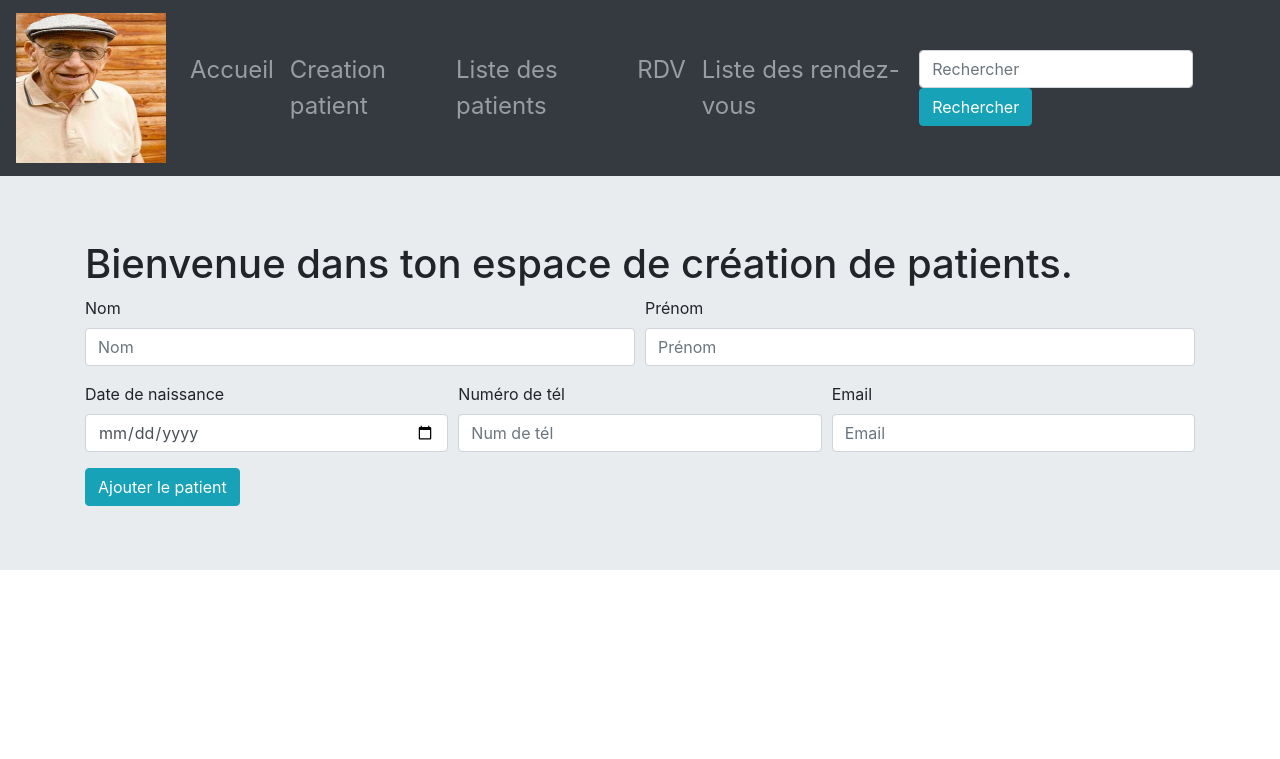
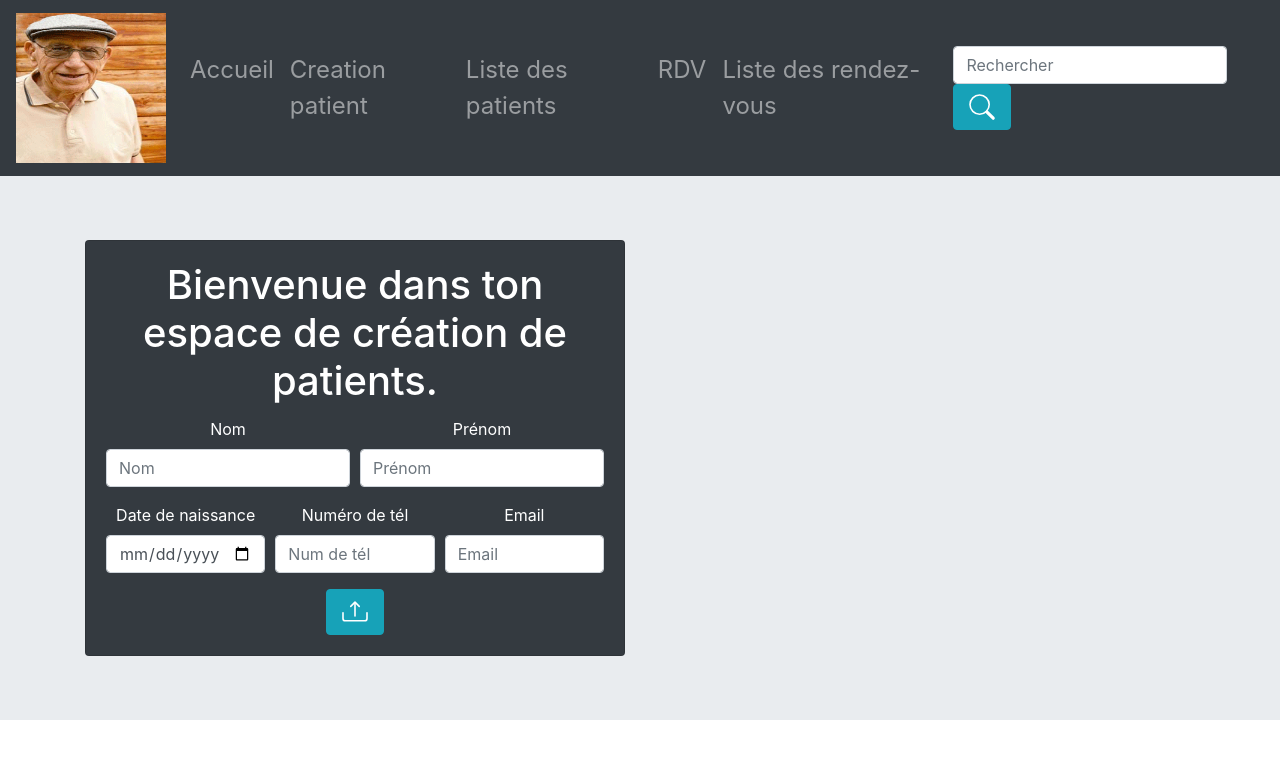
Before and after one commit to LiSplib/testsql, a PHP site: page /Exercices-PDO-partie-2/ajout_patient.php in a window 1280 px wide. Shown: the top 759 px of the page. Run offline with PHP 8.4, Linux system fonts and the light colour scheme.

Commit message:
Edit button style

```diff
--- a/ajout_patient.php
+++ b/ajout_patient.php
@@ -2,8 +2,11 @@
 include 'head.php';
 
 ?>
-
-<h1>Bienvenue dans ton espace de création de patients.</h1>
+<div class="row">
+    <div class="col-sm-6">
+        <div class="card bg-dark text-white text-center">
+            <div class="card-body">
+                <h1 class="card-title">Bienvenue dans ton espace de création de patients.</h1>
                 <form method="POST" enctype="multipart/form-data" action="ajout_patient.php">
                     <div class="form-row">
                         <div class="form-group col-md-6">
@@ -27,8 +30,17 @@ include 'head.php';
                                 <input class="form-control" type="email" placeholder="Email" name="mail"></input>
                         </div>
                     </div>
-    <button type="submit" class="btn btn-info">Ajouter le patient</button>
+                    <button type="submit" class="btn btn-info">
+                        <svg class="bi bi-upload" width="2em" height="2em" viewBox="0 0 20 20" fill="currentColor" xmlns="http://www.w3.org/2000/svg">
+                            <path fill-rule="evenodd" d="M2.5 10a.5.5 0 01.5.5V14a1 1 0 001 1h12a1 1 0 001-1v-3.5a.5.5 0 011 0V14a2 2 0 01-2 2H4a2 2 0 01-2-2v-3.5a.5.5 0 01.5-.5zM7 6.854a.5.5 0 00.707 0L10 4.56l2.293 2.293A.5.5 0 1013 6.146L10.354 3.5a.5.5 0 00-.708 0L7 6.146a.5.5 0 000 .708z" clip-rule="evenodd"/>
+                            <path fill-rule="evenodd" d="M10 4a.5.5 0 01.5.5v8a.5.5 0 01-1 0v-8A.5.5 0 0110 4z" clip-rule="evenodd"/>
+                        </svg>
+                    </button>
                 </form>
+            </div>
+        </div>
+    </div>
+</div>
 
 
 
--- a/head.php
+++ b/head.php
@@ -22,7 +22,12 @@
             </div>
             <form class="form-inline my-2 my-lg-0" action="search.php">
                     <input class="form-control mr-sm-2" type="search" placeholder="Rechercher" name="search_name" aria-label="Search">
-                    <button class="btn btn-info my-2 my-sm-0" type="submit" name="form_submit">Rechercher</button>
+                    <button class="btn btn-info my-2 my-sm-0" type="submit" name="form_submit">
+                        <svg class="bi bi-search" width="2em" height="2em" viewBox="0 0 20 20" fill="currentColor" xmlns="http://www.w3.org/2000/svg">
+                            <path fill-rule="evenodd" d="M12.442 12.442a1 1 0 011.415 0l3.85 3.85a1 1 0 01-1.414 1.415l-3.85-3.85a1 1 0 010-1.415z" clip-rule="evenodd"/>
+                            <path fill-rule="evenodd" d="M8.5 14a5.5 5.5 0 100-11 5.5 5.5 0 000 11zM15 8.5a6.5 6.5 0 11-13 0 6.5 6.5 0 0113 0z" clip-rule="evenodd"/>
+                        </svg>
+                    </button>
                 </form>
         </div>
     </nav>
--- a/liste-rendezvous.php
+++ b/liste-rendezvous.php
@@ -1,6 +1,7 @@
 <?php
 include 'head.php';
 require_once 'db.php';
+
 if(isset($_GET['delete'])){
     $getId = $_GET['delete'];
 
```
Also changed, not shown: ajout-rendezvous.php (+7 -2 lines). Lines whose indentation alone changed are shown as unchanged.
